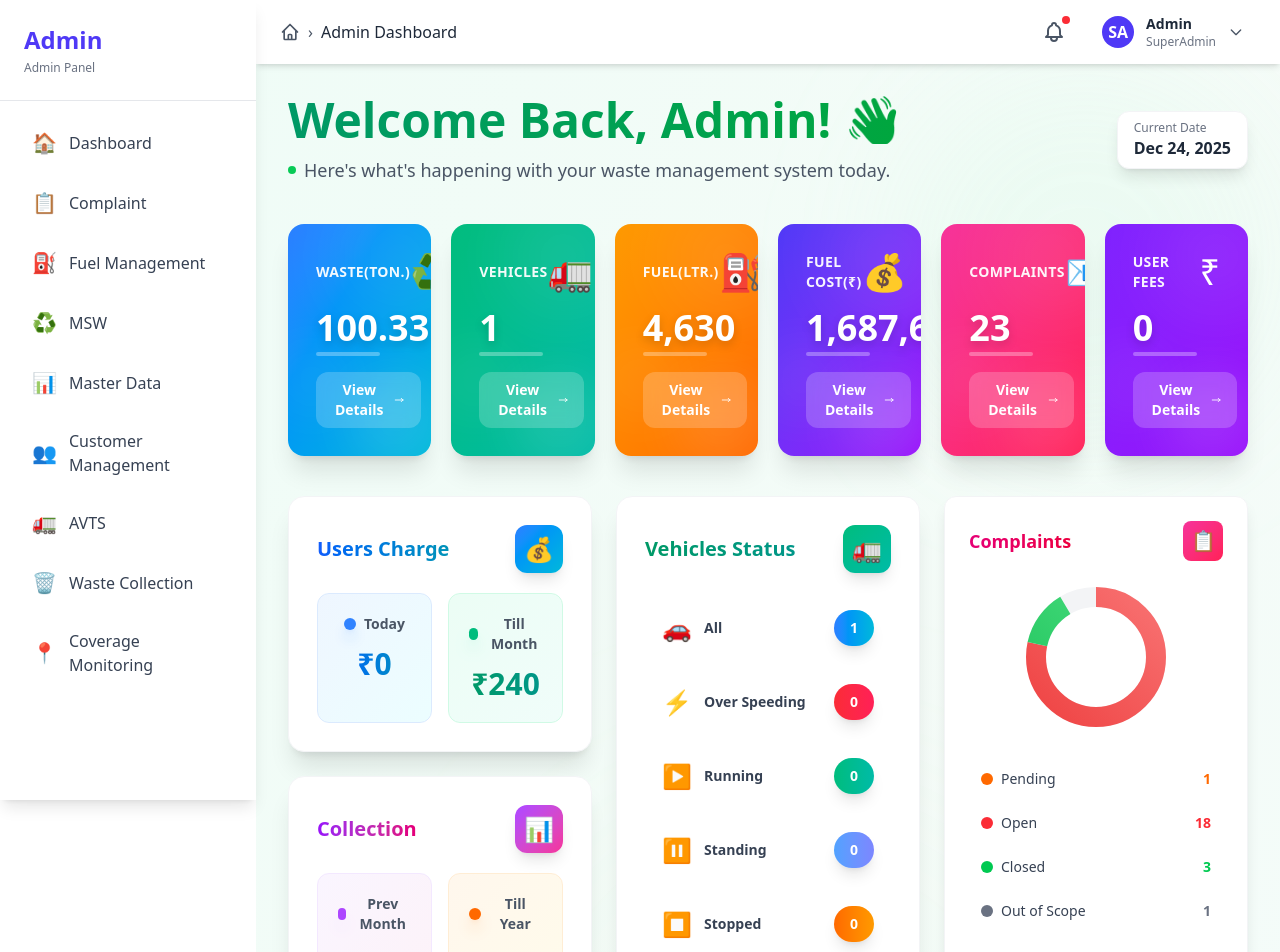
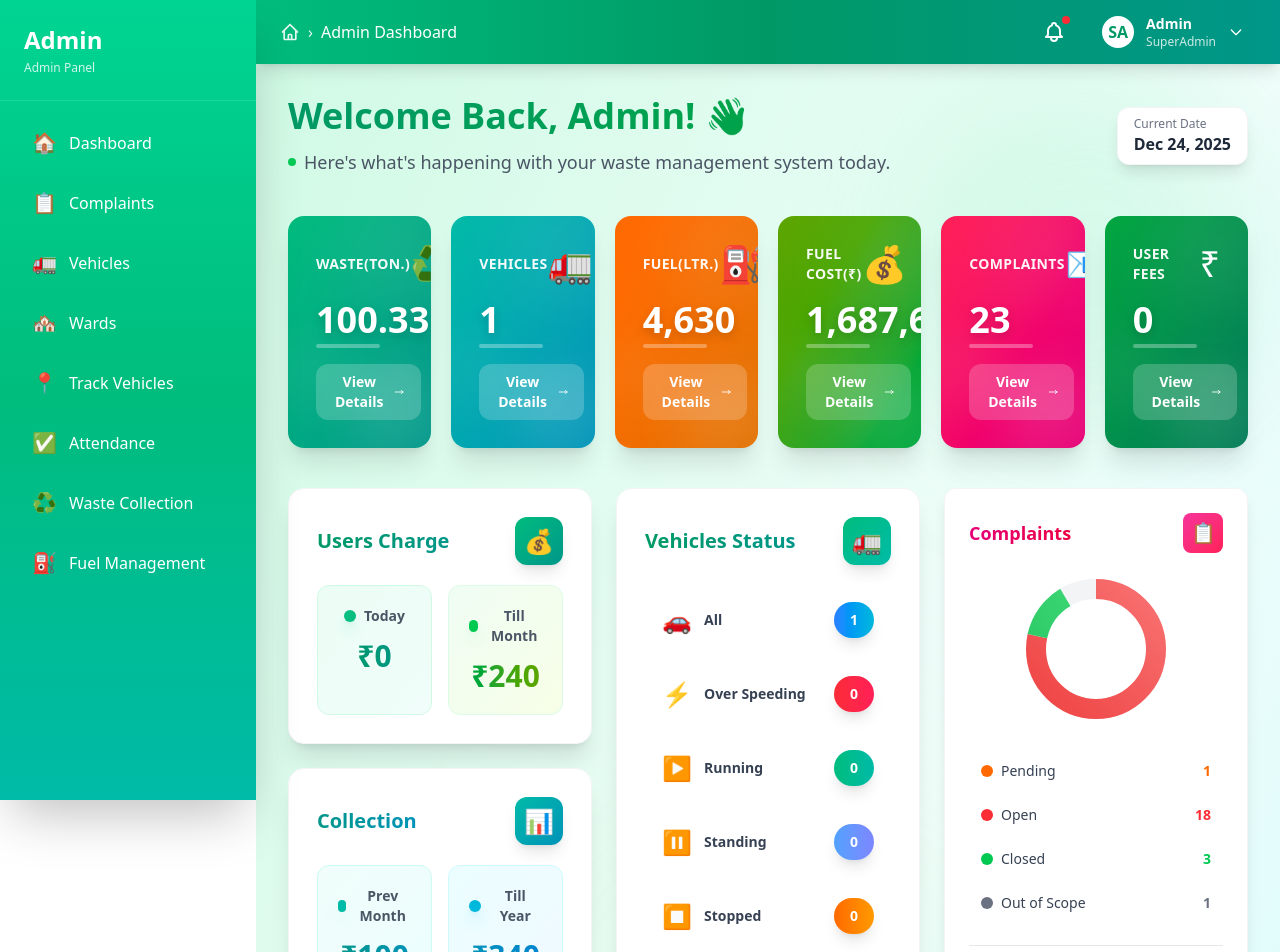
Before and after one commit to sonisingh2004/ganjam-nac, a React (Vite) app: page /admin in a window 1280 px wide. Shown: the top 952 px of the page. Built offline with nearby package versions, Linux system fonts and the light colour scheme.

Commit message:
add colors

```diff
--- a/src/components/admin/AdminNavbar.jsx
+++ b/src/components/admin/AdminNavbar.jsx
@@ -6,34 +6,34 @@ const AdminNavbar = ({ onMenuClick }) => {
   const [showUserMenu, setShowUserMenu] = useState(false);
 
   return (
-    <nav className="bg-white shadow-md fixed top-0 right-0 left-0 lg:left-64 z-40 h-16">
+    <nav className="bg-gradient-to-r from-emerald-500 via-emerald-600 to-teal-600 shadow-lg fixed top-0 right-0 left-0 lg:left-64 z-40 h-16">
       <div className="flex items-center justify-between h-full px-4 lg:px-6">
         {/* Mobile Menu Button & Breadcrumb */}
         <div className="flex items-center space-x-3">
           <button
             onClick={onMenuClick}
-            className="lg:hidden p-2 hover:bg-gray-100 rounded-lg"
+            className="lg:hidden p-2 hover:bg-white/10 rounded-lg text-white"
           >
             <svg className="w-6 h-6" fill="none" stroke="currentColor" viewBox="0 0 24 24">
               <path strokeLinecap="round" strokeLinejoin="round" strokeWidth={2} d="M4 6h16M4 12h16M4 18h16" />
             </svg>
           </button>
 
-          <div className="hidden sm:flex items-center space-x-2 text-gray-600">
-            <Link to="/admin/dashboard" className="hover:text-indigo-600">
+          <div className="hidden sm:flex items-center space-x-2 text-white/90">
+            <Link to="/admin/dashboard" className="hover:text-white">
               <svg className="w-5 h-5" fill="none" stroke="currentColor" viewBox="0 0 24 24">
                 <path strokeLinecap="round" strokeLinejoin="round" strokeWidth={2} d="M3 12l2-2m0 0l7-7 7 7M5 10v10a1 1 0 001 1h3m10-11l2 2m-2-2v10a1 1 0 01-1 1h-3m-6 0a1 1 0 001-1v-4a1 1 0 011-1h2a1 1 0 011 1v4a1 1 0 001 1m-6 0h6" />
               </svg>
             </Link>
             <span>›</span>
-            <span className="text-gray-800 font-medium">Admin Dashboard</span>
+            <span className="text-white font-medium">Admin Dashboard</span>
           </div>
         </div>
 
         {/* Right Section */}
         <div className="flex items-center space-x-2 lg:space-x-4">
           {/* Notifications */}
-          <button className="relative p-2 text-gray-600 hover:bg-gray-100 rounded-full hidden sm:block">
+          <button className="relative p-2 text-white hover:bg-white/10 rounded-full hidden sm:block">
             <svg className="w-6 h-6" fill="none" stroke="currentColor" viewBox="0 0 24 24">
               <path strokeLinecap="round" strokeLinejoin="round" strokeWidth={2} d="M15 17h5l-1.405-1.405A2.032 2.032 0 0118 14.158V11a6.002 6.002 0 00-4-5.659V5a2 2 0 10-4 0v.341C7.67 6.165 6 8.388 6 11v3.159c0 .538-.214 1.055-.595 1.436L4 17h5m6 0v1a3 3 0 11-6 0v-1m6 0H9" />
             </svg>
@@ -44,16 +44,16 @@ const AdminNavbar = ({ onMenuClick }) => {
           <div className="relative">
             <button
               onClick={() => setShowUserMenu(!showUserMenu)}
-              className="flex items-center space-x-2 lg:space-x-3 hover:bg-gray-100 rounded-lg px-2 lg:px-3 py-2"
+              className="flex items-center space-x-2 lg:space-x-3 hover:bg-white/10 rounded-lg px-2 lg:px-3 py-2"
             >
-              <div className="w-8 h-8 bg-indigo-600 rounded-full flex items-center justify-center text-white font-semibold">
+              <div className="w-8 h-8 bg-white rounded-full flex items-center justify-center text-emerald-600 font-semibold">
                 SA
               </div>
               <div className="text-left hidden md:block">
-                <p className="text-sm font-semibold text-gray-800">Admin</p>
-                <p className="text-xs text-gray-500">SuperAdmin</p>
+                <p className="text-sm font-semibold text-white">Admin</p>
+                <p className="text-xs text-white/80">SuperAdmin</p>
               </div>
-              <svg className="w-4 h-4 text-gray-600" fill="none" stroke="currentColor" viewBox="0 0 24 24">
+              <svg className="w-4 h-4 text-white" fill="none" stroke="currentColor" viewBox="0 0 24 24">
                 <path strokeLinecap="round" strokeLinejoin="round" strokeWidth={2} d="M19 9l-7 7-7-7" />
               </svg>
             </button>
--- a/src/components/admin/AdminSidebar.jsx
+++ b/src/components/admin/AdminSidebar.jsx
@@ -14,14 +14,13 @@ const AdminSidebar = ({ isOpen, setIsOpen }) => {
 
   const menuItems = [
     { name: 'Dashboard', path: '/admin/dashboard', icon: '🏠' },
-    { name: 'Complaint', path: '/admin/complaints', icon: '📋' },
+    { name: 'Complaints', path: '/admin/complaints', icon: '📋' },
+    { name: 'Vehicles', path: '/admin/vehicles', icon: '🚛' },
+    { name: 'Wards', path: '/admin/wards', icon: '🏘️' },
+    { name: 'Track Vehicles', path: '/admin/track-vehicles', icon: '📍' },
+    { name: 'Attendance', path: '/admin/attendance', icon: '✅' },
+    { name: 'Waste Collection', path: '/admin/waste-collection', icon: '♻️' },
     { name: 'Fuel Management', path: '/admin/fuel', icon: '⛽' },
-    { name: 'MSW', path: '/admin/msw', icon: '♻️' },
-    { name: 'Master Data', path: '/admin/master-data', icon: '📊' },
-    { name: 'Customer Management', path: '/admin/customers', icon: '👥' },
-    { name: 'AVTS', path: '/admin/avts', icon: '🚛' },
-    { name: 'Waste Collection', path: '/admin/waste-collection', icon: '🗑️' },
-    { name: 'Coverage Monitoring', path: '/admin/coverage', icon: '📍' },
   ];
 
   return (
@@ -37,23 +36,23 @@ const AdminSidebar = ({ isOpen, setIsOpen }) => {
       {/* Sidebar */}
       <aside className={`${
         isOpen ? 'translate-x-0' : '-translate-x-full'
-      } lg:translate-x-0 w-64 bg-white shadow-lg h-screen fixed left-0 top-0 transition-transform duration-300 z-50 overflow-y-auto`}>
+      } lg:translate-x-0 w-64 bg-gradient-to-b from-emerald-400 via-emerald-500 to-teal-500 shadow-2xl h-screen fixed left-0 top-0 transition-transform duration-300 z-50 overflow-y-auto`}>
         {/* Logo Section */}
-        <div className="p-6 border-b border-gray-200">
+        <div className="p-6 border-b border-emerald-300/30">
           <div className="flex items-center justify-between">
-            <h1 className="text-2xl font-bold text-indigo-600">
+            <h1 className="text-2xl font-bold text-white">
               Admin
             </h1>
             <button
               onClick={() => setIsOpen(!isOpen)}
-              className="p-1 hover:bg-gray-100 rounded lg:hidden"
+              className="p-1 hover:bg-white/10 rounded lg:hidden text-white"
             >
               <svg className="w-6 h-6" fill="none" stroke="currentColor" viewBox="0 0 24 24">
                 <path strokeLinecap="round" strokeLinejoin="round" strokeWidth={2} d="M6 18L18 6M6 6l12 12" />
               </svg>
             </button>
           </div>
-          <p className="text-xs text-gray-500 mt-1">Admin Panel</p>
+          <p className="text-xs text-white/80 mt-1">Admin Panel</p>
         </div>
 
         {/* Menu Items */}
@@ -67,8 +66,8 @@ const AdminSidebar = ({ isOpen, setIsOpen }) => {
                     to={item.path}
                     className={`flex items-center justify-start px-4 py-3 rounded-lg transition-all ${
                       isActive
-                        ? 'bg-indigo-50 text-indigo-600 font-semibold'
-                        : 'text-gray-700 hover:bg-gray-100'
+                        ? 'bg-white text-emerald-600 font-semibold shadow-lg'
+                        : 'text-white hover:bg-white/15 hover:text-white'
                     }`}
                   >
                     <span className="text-xl">{item.icon}</span>
--- a/src/components/admin/Collection.jsx
+++ b/src/components/admin/Collection.jsx
@@ -3,35 +3,35 @@ const Collection = ({ data }) => {
   return (
     <div className="bg-white rounded-2xl shadow-xl p-5 sm:p-7 hover:shadow-2xl transition-all duration-500 border border-gray-100 group relative overflow-hidden">
       {/* Subtle background pattern */}
-      <div className="absolute inset-0 bg-gradient-to-br from-purple-50/50 to-transparent opacity-0 group-hover:opacity-100 transition-opacity duration-500"></div>
+      <div className="absolute inset-0 bg-gradient-to-br from-teal-50/50 to-transparent opacity-0 group-hover:opacity-100 transition-opacity duration-500"></div>
 
       <div className="relative z-10">
         <div className="flex items-center justify-between mb-5">
-          <h3 className="text-xl font-bold bg-gradient-to-r from-purple-600 to-pink-600 bg-clip-text text-transparent">
+          <h3 className="text-xl font-bold bg-gradient-to-r from-teal-600 to-cyan-600 bg-clip-text text-transparent">
             Collection
           </h3>
-          <div className="w-12 h-12 bg-gradient-to-br from-purple-500 to-pink-500 rounded-xl flex items-center justify-center shadow-lg group-hover:scale-110 transition-transform duration-300">
+          <div className="w-12 h-12 bg-gradient-to-br from-teal-500 to-cyan-600 rounded-xl flex items-center justify-center shadow-lg group-hover:scale-110 transition-transform duration-300">
             <span className="text-white text-2xl">📊</span>
           </div>
         </div>
 
         <div className="grid grid-cols-2 gap-4">
-          <div className="text-center p-5 bg-gradient-to-br from-purple-50 to-pink-50 rounded-xl hover:shadow-md transition-all duration-300 border border-purple-100">
+          <div className="text-center p-5 bg-gradient-to-br from-teal-50 to-cyan-50 rounded-xl hover:shadow-md transition-all duration-300 border border-teal-100">
             <div className="flex items-center justify-center mb-3">
-              <span className="w-3 h-3 rounded-full bg-purple-500 mr-2 shadow-lg shadow-purple-500/50"></span>
+              <span className="w-3 h-3 rounded-full bg-teal-500 mr-2 shadow-lg shadow-teal-500/50"></span>
               <span className="text-sm text-gray-600 font-semibold">Prev Month</span>
             </div>
-            <div className="text-3xl font-extrabold bg-gradient-to-r from-purple-600 to-pink-600 bg-clip-text text-transparent">
+            <div className="text-3xl font-extrabold bg-gradient-to-r from-teal-600 to-cyan-600 bg-clip-text text-transparent">
               ₹{data?.prevMonth || 0}
             </div>
           </div>
 
-          <div className="text-center p-5 bg-gradient-to-br from-orange-50 to-amber-50 rounded-xl hover:shadow-md transition-all duration-300 border border-orange-100">
+          <div className="text-center p-5 bg-gradient-to-br from-cyan-50 to-sky-50 rounded-xl hover:shadow-md transition-all duration-300 border border-cyan-100">
             <div className="flex items-center justify-center mb-3">
-              <span className="w-3 h-3 rounded-full bg-orange-500 mr-2 shadow-lg shadow-orange-500/50"></span>
+              <span className="w-3 h-3 rounded-full bg-cyan-500 mr-2 shadow-lg shadow-cyan-500/50"></span>
               <span className="text-sm text-gray-600 font-semibold">Till Year</span>
             </div>
-            <div className="text-3xl font-extrabold bg-gradient-to-r from-orange-600 to-amber-600 bg-clip-text text-transparent">
+            <div className="text-3xl font-extrabold bg-gradient-to-r from-cyan-600 to-sky-600 bg-clip-text text-transparent">
               ₹{data?.tillYear || 0}
             </div>
           </div>
--- a/src/components/admin/UsersCharge.jsx
+++ b/src/components/admin/UsersCharge.jsx
@@ -3,35 +3,35 @@ const UsersCharge = ({ data }) => {
   return (
     <div className="bg-white rounded-2xl shadow-xl p-5 sm:p-7 hover:shadow-2xl transition-all duration-500 border border-gray-100 group relative overflow-hidden">
       {/* Subtle background pattern */}
-      <div className="absolute inset-0 bg-gradient-to-br from-blue-50/50 to-transparent opacity-0 group-hover:opacity-100 transition-opacity duration-500"></div>
+      <div className="absolute inset-0 bg-gradient-to-br from-emerald-50/50 to-transparent opacity-0 group-hover:opacity-100 transition-opacity duration-500"></div>
 
       <div className="relative z-10">
         <div className="flex items-center justify-between mb-5">
-          <h3 className="text-xl font-bold bg-gradient-to-r from-blue-600 to-cyan-600 bg-clip-text text-transparent">
+          <h3 className="text-xl font-bold bg-gradient-to-r from-emerald-600 to-teal-600 bg-clip-text text-transparent">
             Users Charge
           </h3>
-          <div className="w-12 h-12 bg-gradient-to-br from-blue-500 to-cyan-500 rounded-xl flex items-center justify-center shadow-lg group-hover:scale-110 transition-transform duration-300">
+          <div className="w-12 h-12 bg-gradient-to-br from-emerald-500 to-teal-600 rounded-xl flex items-center justify-center shadow-lg group-hover:scale-110 transition-transform duration-300">
             <span className="text-white text-2xl">💰</span>
           </div>
         </div>
 
         <div className="grid grid-cols-2 gap-4">
-          <div className="text-center p-5 bg-gradient-to-br from-blue-50 to-cyan-50 rounded-xl hover:shadow-md transition-all duration-300 border border-blue-100">
+          <div className="text-center p-5 bg-gradient-to-br from-emerald-50 to-teal-50 rounded-xl hover:shadow-md transition-all duration-300 border border-emerald-100">
             <div className="flex items-center justify-center mb-3">
-              <span className="w-3 h-3 rounded-full bg-blue-500 mr-2 animate-pulse shadow-lg shadow-blue-500/50"></span>
+              <span className="w-3 h-3 rounded-full bg-emerald-500 mr-2 animate-pulse shadow-lg shadow-emerald-500/50"></span>
               <span className="text-sm text-gray-600 font-semibold">Today</span>
             </div>
-            <div className="text-3xl font-extrabold bg-gradient-to-r from-blue-600 to-cyan-600 bg-clip-text text-transparent">
+            <div className="text-3xl font-extrabold bg-gradient-to-r from-emerald-600 to-teal-600 bg-clip-text text-transparent">
               ₹{data?.today || 0}
             </div>
           </div>
 
-          <div className="text-center p-5 bg-gradient-to-br from-emerald-50 to-teal-50 rounded-xl hover:shadow-md transition-all duration-300 border border-emerald-100">
+          <div className="text-center p-5 bg-gradient-to-br from-green-50 to-lime-50 rounded-xl hover:shadow-md transition-all duration-300 border border-green-100">
             <div className="flex items-center justify-center mb-3">
-              <span className="w-3 h-3 rounded-full bg-emerald-500 mr-2 shadow-lg shadow-emerald-500/50"></span>
+              <span className="w-3 h-3 rounded-full bg-green-500 mr-2 shadow-lg shadow-green-500/50"></span>
               <span className="text-sm text-gray-600 font-semibold">Till Month</span>
             </div>
-            <div className="text-3xl font-extrabold bg-gradient-to-r from-emerald-600 to-teal-600 bg-clip-text text-transparent">
+            <div className="text-3xl font-extrabold bg-gradient-to-r from-green-600 to-lime-600 bg-clip-text text-transparent">
               ₹{data?.tillMonth || 0}
             </div>
           </div>
--- a/src/pages/admin/Dashboard.jsx
+++ b/src/pages/admin/Dashboard.jsx
@@ -159,18 +159,18 @@ const AdminDashboard = () => {
   }
 
   return (
-    <div className="min-h-screen bg-gradient-to-br from-emerald-50/70 via-green-50/50 to-teal-50/70 p-4 sm:p-6 lg:p-8 relative overflow-hidden">
+    <div className="min-h-screen bg-gradient-to-br from-emerald-100 via-teal-50 to-cyan-100 p-4 sm:p-6 lg:p-8 relative overflow-hidden">
       {/* Decorative background elements */}
-      <div className="absolute top-0 right-0 w-96 h-96 bg-gradient-to-br from-green-200/35 to-emerald-200/35 rounded-full mix-blend-multiply filter blur-3xl opacity-30 animate-blob"></div>
-      <div className="absolute bottom-0 left-0 w-96 h-96 bg-gradient-to-tr from-teal-200/35 to-cyan-200/35 rounded-full mix-blend-multiply filter blur-3xl opacity-30 animate-blob animation-delay-2000"></div>
-      <div className="absolute top-1/2 left-1/2 -translate-x-1/2 -translate-y-1/2 w-[600px] h-[600px] bg-gradient-to-br from-lime-100/15 to-green-100/15 rounded-full mix-blend-multiply filter blur-3xl opacity-20 animate-blob animation-delay-4000"></div>
+      <div className="absolute top-0 right-0 w-96 h-96 bg-gradient-to-br from-green-300/40 to-emerald-300/40 rounded-full mix-blend-multiply filter blur-3xl opacity-40 animate-blob"></div>
+      <div className="absolute bottom-0 left-0 w-96 h-96 bg-gradient-to-tr from-teal-300/40 to-cyan-300/40 rounded-full mix-blend-multiply filter blur-3xl opacity-40 animate-blob animation-delay-2000"></div>
+      <div className="absolute top-1/2 left-1/2 -translate-x-1/2 -translate-y-1/2 w-[600px] h-[600px] bg-gradient-to-br from-lime-200/20 to-green-200/20 rounded-full mix-blend-multiply filter blur-3xl opacity-30 animate-blob animation-delay-4000"></div>
 
       <div className="relative z-10">
         {/* Welcome Header */}
         <div className="mb-8 sm:mb-10">
           <div className="flex items-center justify-between flex-wrap gap-4">
             <div>
-              <h1 className="text-4xl sm:text-5xl font-extrabold bg-gradient-to-r from-emerald-600 via-green-600 to-teal-600 bg-clip-text text-transparent mb-3 animate-gradient">
+              <h1 className="text-4xl sm:text-4xl font-extrabold bg-gradient-to-r from-emerald-600 via-green-600 to-teal-600 bg-clip-text text-transparent mb-3 animate-gradient">
                 Welcome Back, Admin! 👋
               </h1>
               <p className="text-gray-600 text-lg flex items-center gap-2">
@@ -193,37 +193,37 @@ const AdminDashboard = () => {
             title="Waste(Ton.)"
             value={dashboardData.stats.waste}
             icon="♻️"
-            gradient="from-blue-500 to-cyan-500"
+            gradient="from-emerald-500 to-teal-600"
           />
           <StatsCard
             title="Vehicles"
             value={dashboardData.stats.vehicles}
             icon="🚛"
-            gradient="from-emerald-500 to-teal-500"
+            gradient="from-teal-500 to-cyan-600"
           />
           <StatsCard
             title="Fuel(Ltr.)"
             value={dashboardData.stats.fuel}
             icon="⛽"
-            gradient="from-amber-500 to-orange-500"
+            gradient="from-orange-500 to-amber-600"
           />
           <StatsCard
             title="Fuel Cost(₹)"
             value={dashboardData.stats.fuelCost}
             icon="💰"
-            gradient="from-indigo-600 to-purple-600"
+            gradient="from-lime-600 to-green-600"
           />
           <StatsCard
             title="Complaints"
             value={dashboardData.stats.complaints}
             icon="📧"
-            gradient="from-pink-500 to-rose-500"
+            gradient="from-rose-500 to-pink-600"
           />
           <StatsCard
             title="User Fees"
             value={dashboardData.stats.userFees}
             icon="₹"
-            gradient="from-violet-600 to-purple-600"
+            gradient="from-green-600 to-emerald-700"
           />
         </div>
 
```
